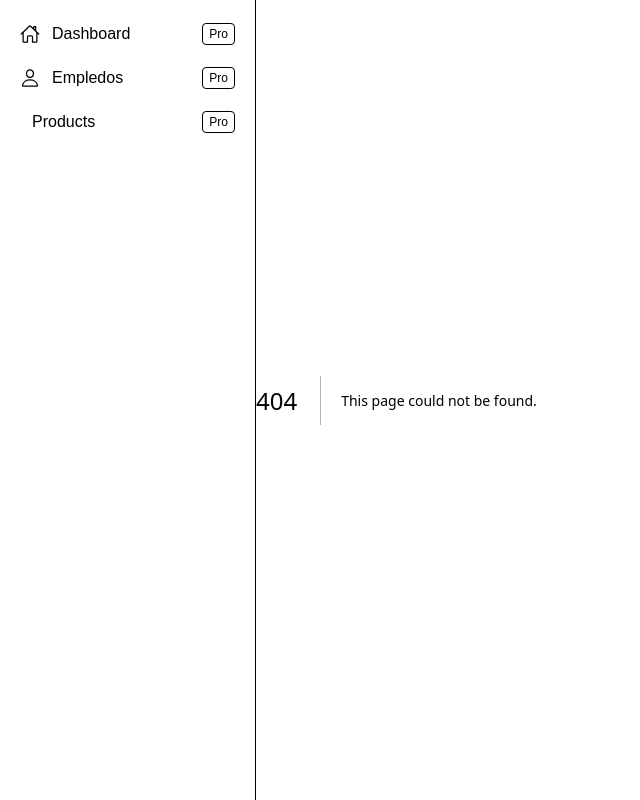
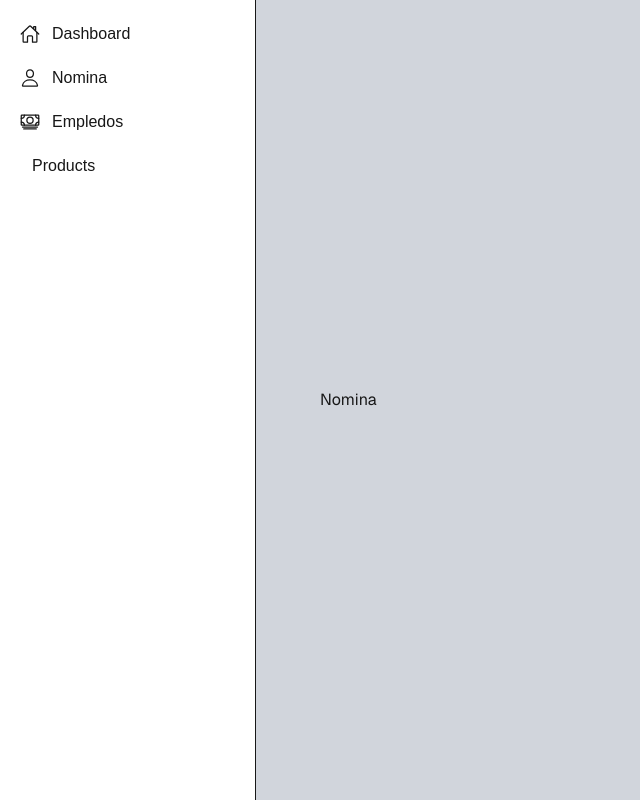
Before and after one commit to DairoArenas28/nomina_nextjs, a Next.js app: page /nomina in a window 1280 px wide. Before the commit this address had no page. Shown: the whole page, without its empty margins (0-640 px from the left). Built offline with nearby package versions, Linux system fonts and the light colour scheme.

Commit message:
Se agrega la opcion de nomina

```diff
--- a/app/employee/page.tsx
+++ b/app/employee/page.tsx
@@ -33,10 +33,10 @@ export default function EmployeePage() {
   return (
 
     <div className="flex w-full items-center justify-center font-sans dark:bg-black bg-gray-300">
-      <main className="flex  w-full max-w-8xl flex-col items-center justify-between py-32 px-16 bg-gray-300 dark:bg-black sm:items-start">
+      <div className="flex  w-full max-w-8xl flex-col items-center justify-between py-32 px-16 bg-gray-300 dark:bg-black sm:items-start">
 
         <PivotTable data={data ?? []} columnDefs={columnDefsEmployee} createHooks={createMutation} updateHooks={updateMutation} deleteHooks={deleteMutation} entity="employee" />
-      </main>
+      </div>
     </div>
   )
 }
--- /dev/null
+++ b/app/nomina/page.tsx
@@ -0,0 +1,12 @@
+
+
+export default function NominaPage() {
+
+    return (
+        <div className="flex w-full items-center justify-center font-sans dark:bg-black bg-gray-300 ">
+            <div className="flex  w-full max-w-8xl flex-col items-center justify-between py-32 px-16 bg-gray-300 dark:bg-black sm:items-start">
+                Nomina
+            </div>
+        </div>
+    )
+}
--- a/src/components/atoms/Link.tsx
+++ b/src/components/atoms/Link.tsx
@@ -16,7 +16,8 @@ export default function Link({ name, href, icon }: Props) {
                 </span>
             )}
             <span className="flex-1 ms-3 whitespace-nowrap">{name}</span>
-            <span className="bg-neutral-secondary-medium border border-default-medium text-heading text-xs font-medium px-1.5 py-0.5 rounded-sm">Pro</span>
+
         </a>
     )
+    //<span className="bg-neutral-secondary-medium border border-default-medium text-heading text-xs font-medium px-1.5 py-0.5 rounded-sm">Pro</span>
 }
--- a/src/icons/index.ts
+++ b/src/icons/index.ts
@@ -1,6 +1,6 @@
 import { FaBeer, FaHome, FaHeart } from 'react-icons/fa'; // Importa los iconos que necesitas
 import { IconType } from 'react-icons'; // IconType es el tipo general para componentes de iconos
-import { IoHomeOutline, IoPersonOutline } from 'react-icons/io5';
+import { IoHomeOutline, IoPersonOutline, IoCashOutline  } from 'react-icons/io5';
 
 // Define un tipo para los iconos
 interface Iconos {
@@ -13,7 +13,8 @@ const iconos: Iconos = {
     home: FaHome,
     homeOutline: IoHomeOutline,
     heart: FaHeart,
-    personOutline: IoPersonOutline
+    personOutline: IoPersonOutline,
+    ioCashOutline: IoCashOutline
 
 };
 
--- a/src/static/LinkSiderData.ts
+++ b/src/static/LinkSiderData.ts
@@ -3,6 +3,7 @@ import iconos from "../icons";
 
 export const LinkSiderData = [
     {name: "Dashboard", href:"#", icon: iconos.homeOutline},
-    {name: "Empledos", href:"/employee", icon: iconos.personOutline},
+    {name: "Nomina", href:"/nomina", icon: iconos.personOutline},
+    {name: "Empledos", href:"/employee", icon: iconos.ioCashOutline},
     {name: "Products", href:""}
 ]
```
Also changed, not shown: 1 other file (tests, documents, lock files or other folders).
